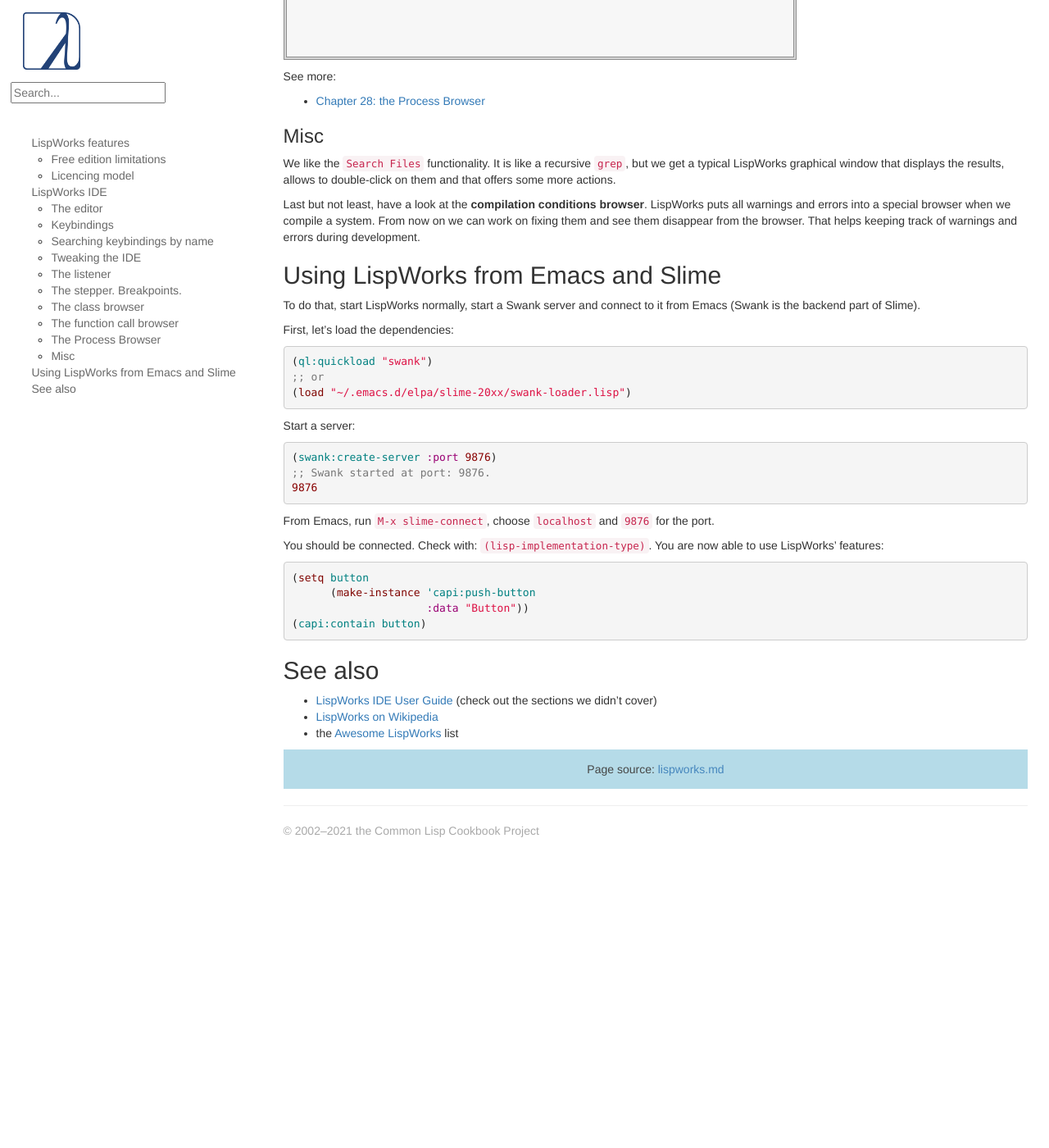
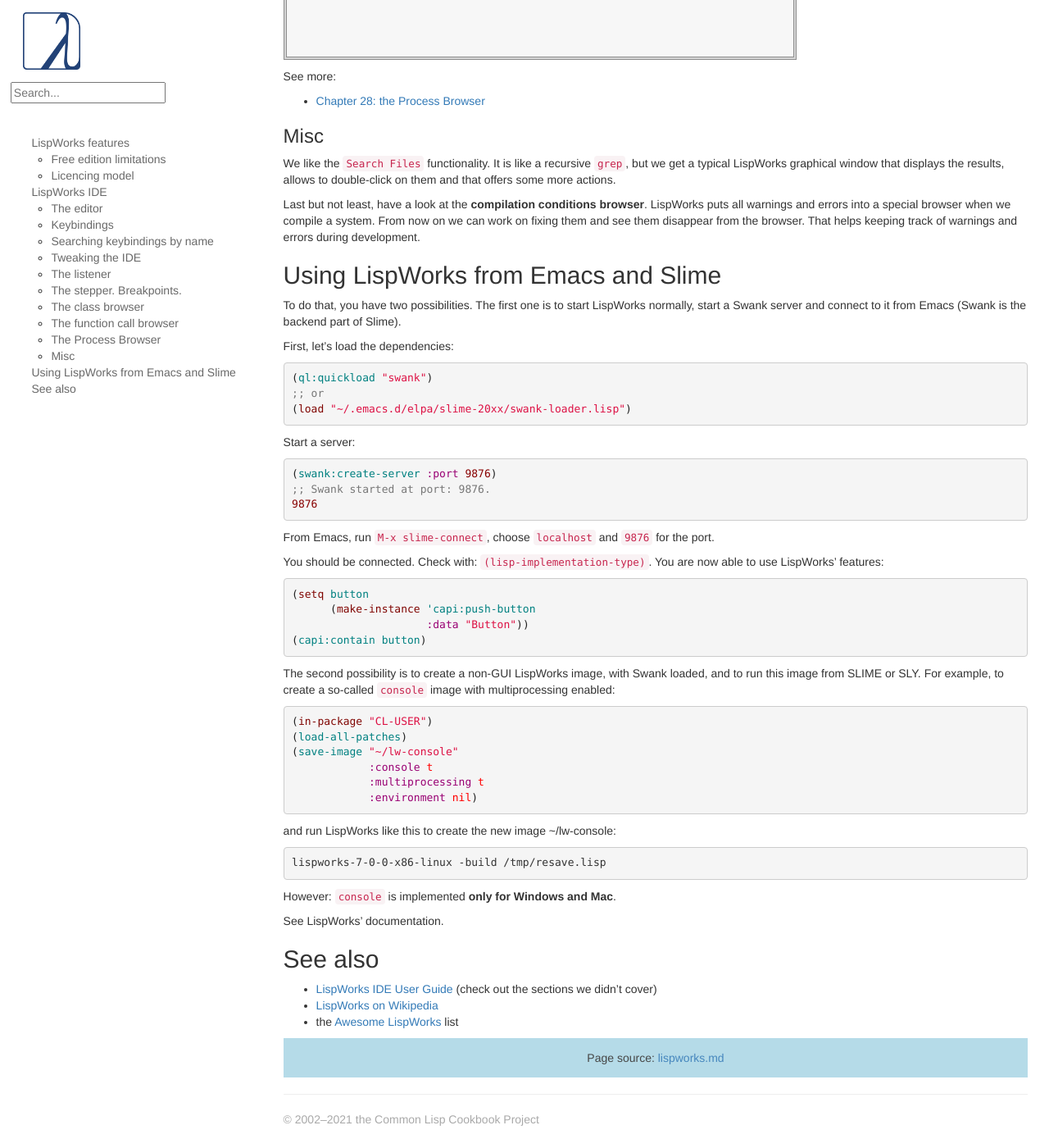
Before and after one commit to LispCookbook/cl-cookbook, a Jekyll site: the page built from lispworks.md, in a window 1280 px wide and 1400 px high, scrolled down 10168 px. Shown: the whole window at 82% size. Built offline with Jekyll 4.4.1, drawn with Linux system fonts in a browser that asks for light colours; before the commit the page ends 11216 px from its top, so only the background shows below that.

Commit message:
lispworks: about console images that we can then start from Slime

```diff
--- a/lispworks.md
+++ b/lispworks.md
@@ -479,7 +479,7 @@
 
 ## Using LispWorks from Emacs and Slime
 
-To do that, start LispWorks normally, start a Swank server and connect to it from Emacs (Swank is the backend part of Slime).
+To do that, you have two possibilities. The first one is to start LispWorks normally, start a Swank server and connect to it from Emacs (Swank is the backend part of Slime).
 
 First, let's load the dependencies:
 
@@ -508,6 +508,26 @@
 (capi:contain button)
 ~~~
 
+The second possibility is to create a non-GUI LispWorks image, with
+Swank loaded, and to run this image from SLIME or SLY. For example, to
+create a so-called `console` image with multiprocessing enabled:
+
+~~~lisp
+(in-package "CL-USER")
+(load-all-patches)
+(save-image "~/lw-console"
+            :console t
+            :multiprocessing t
+            :environment nil)
+~~~
+
+and run LispWorks like this to create the new image ~/lw-console:
+
+    lispworks-7-0-0-x86-linux -build /tmp/resave.lisp
+
+However: `console` is implemented **only for Windows and Mac**.
+
+See LispWorks' documentation.
 
 ## See also
 
```
